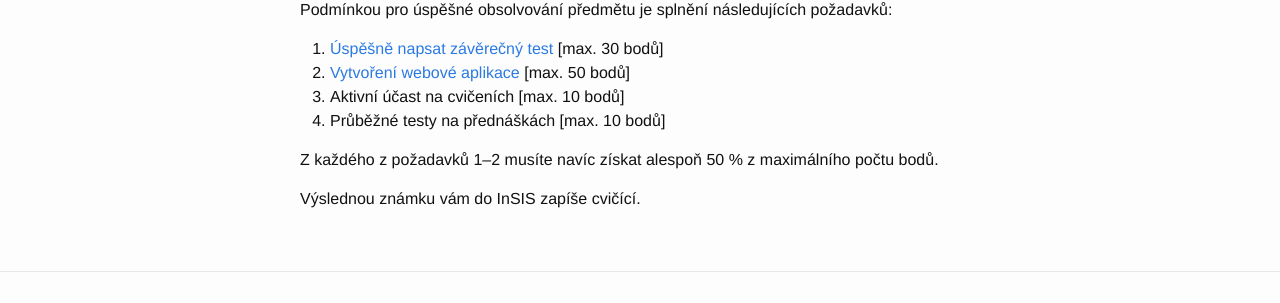
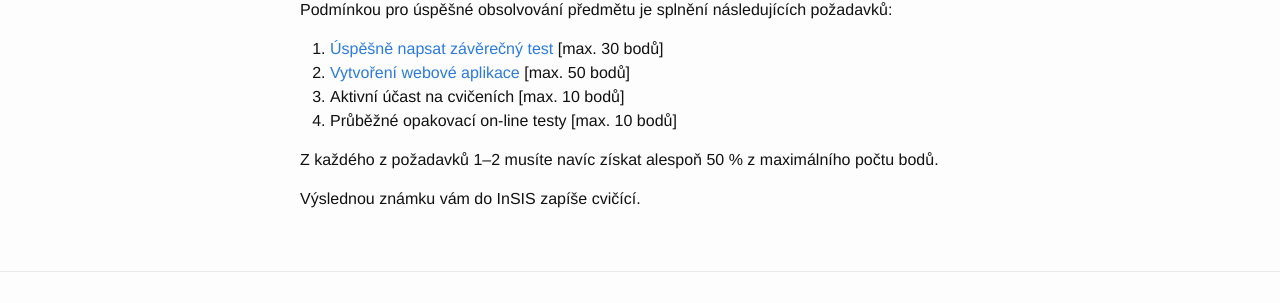
Before and after one commit to 4iz278/4iz278.github.io, a Jekyll site: the page built from zakonceni/index.md, in a window 1280 px wide. Shown: the part 176-479 px from the top of the page. Built offline with Jekyll 4.4.1, drawn with Linux system fonts in a browser that asks for light colours; nearby versions of some CDN libraries.

Commit message:
Upřesnění průběžných testů

```diff
--- a/zakonceni/index.md
+++ b/zakonceni/index.md
@@ -8,7 +8,7 @@ Podmínkou pro úspěšné obsolvování předmětu je splnění následujícíc
 1. [Úspěšně napsat závěrečný test](test/) [max. 30 bodů]
 2. [Vytvoření webové aplikace](aplikace/) [max. 50 bodů]
 3. Aktivní účast na cvičeních [max. 10 bodů]
-4. Průběžné testy na přednáškách [max. 10 bodů]
+4. Průběžné opakovací on-line testy [max. 10 bodů]
 
 Z každého z požadavků 1–2 musíte navíc získat alespoň 50 % z
 maximálního počtu bodů.
```
